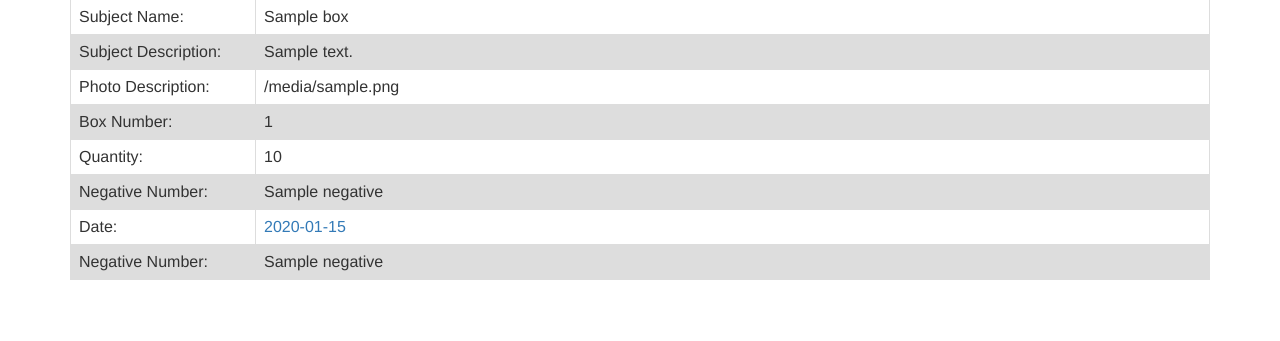
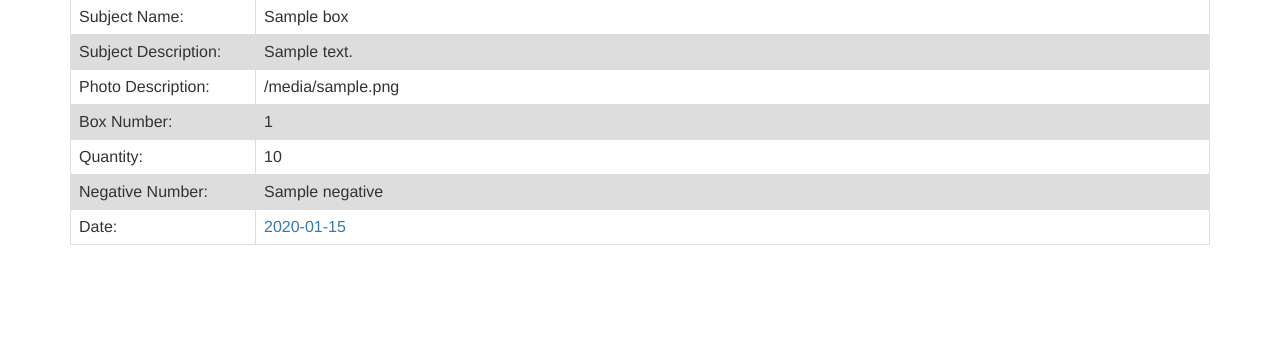
Before and after one commit to UCLALibrary/latimes, a Django app: template webapp/templates/box.html in a window 1280 px wide. Shown: the part 223-564 px from the top of the page. Run offline with Django 3.2, Linux system fonts and the light colour scheme; the template is opened without the code that fills it: most values are stand-ins (such as "Sample title", 1, 10 or a date in 2020); some libraries are stand-ins or nearby versions.

Commit message:
removed extra field

```diff
--- a/webapp/templates/box.html
+++ b/webapp/templates/box.html
@@ -26,7 +26,6 @@
 <td style="width:185px;">Quantity:</td><td>{{o.Quantity}}</td></tr>
 <td style="width:185px;">Negative Number:</td><td>{{o.Negative}}</td></tr>
 <td style="width:185px;">Date:</td><td><a href="http://127.0.0.1:8000/date?year={{o.Year}}&month={{o.Month}}&day={{o.Day}}">{{o.date}}</td></tr>
-<td style="width:185px;">Negative Number:</td><td>{{o.Negative}}</td></tr>
 
 </table><br>
 {% endfor %}
--- a/webapp/templates/date.html
+++ b/webapp/templates/date.html
@@ -26,7 +26,6 @@
 <td style="width:185px;">Quantity:</td><td>{{o.Quantity}}</td></tr>
 <td style="width:185px;">Negative Number:</td><td>{{o.Negative}}</td></tr>
 <td style="width:185px;">Date:</td><td>{{o.date}}</td></tr>
-<td style="width:185px;">Negative Number:</td><td>{{o.Negative}}</td></tr>
 
 </table><br>
 {% endfor %}
```
Also changed, not shown: 3 other files.
